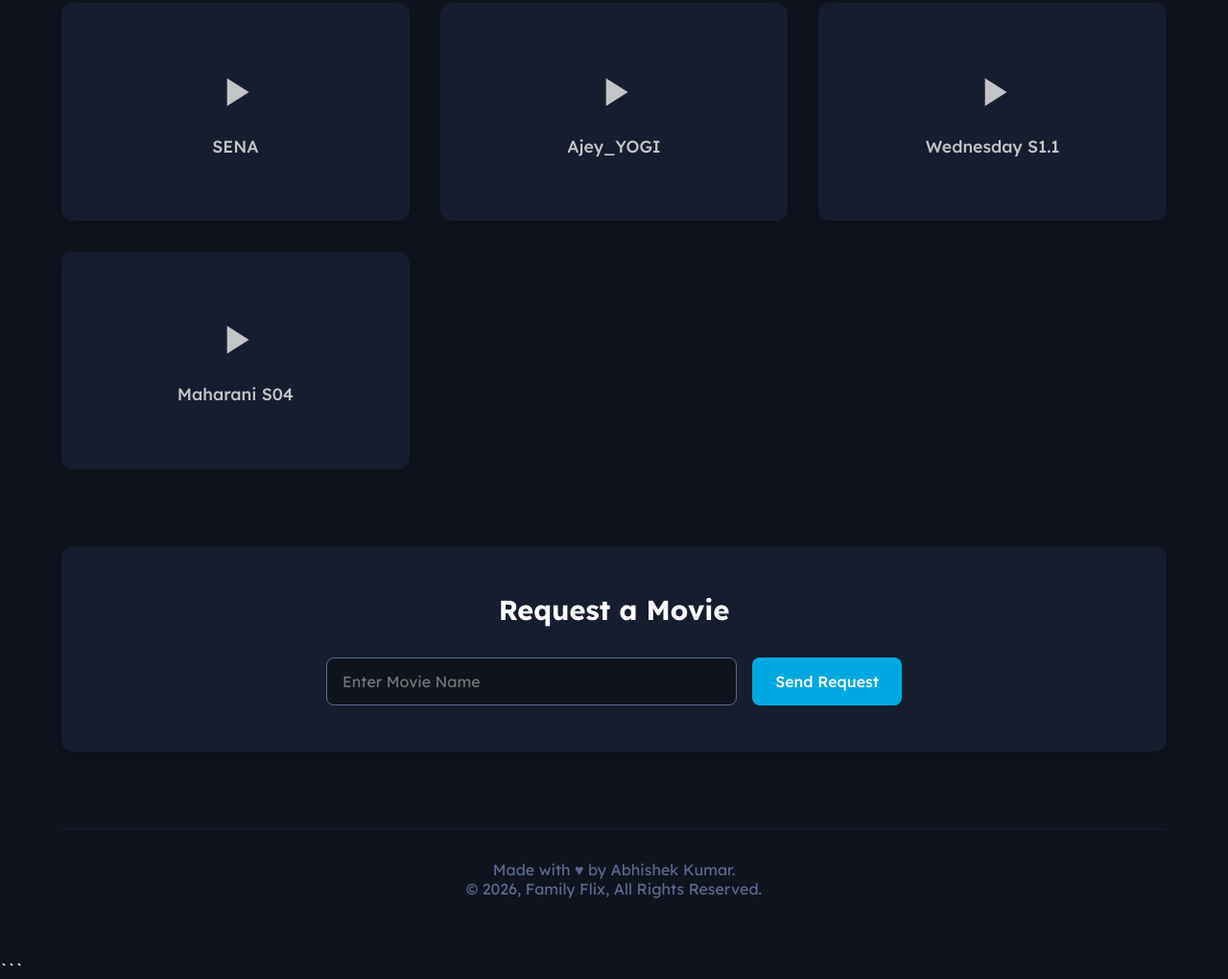
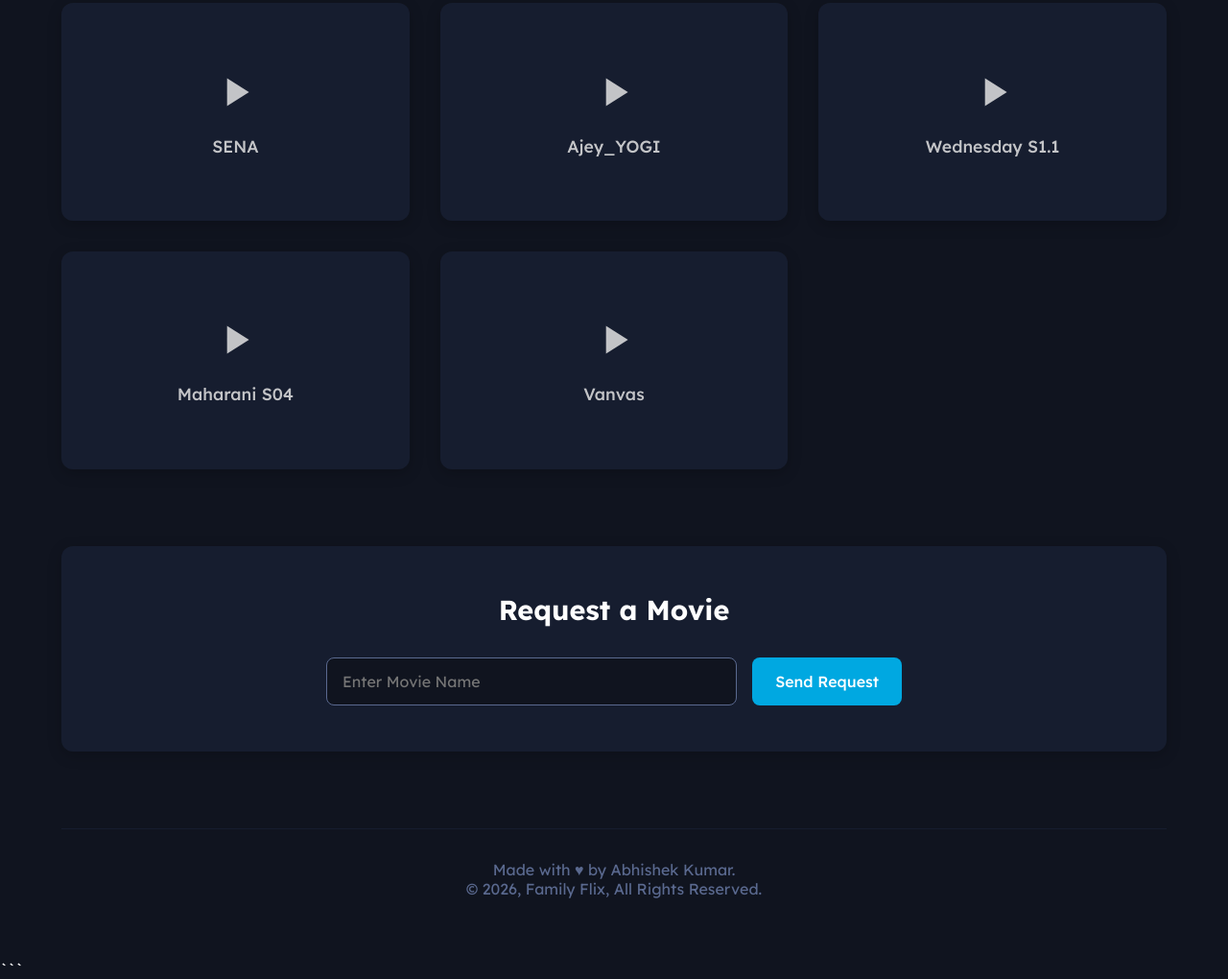
Before and after one commit to Abhishek10306/FAMILY_FLIX, a plain HTML site: page index.html in a window 1280 px wide. Shown: the part 730-1750 px from the top of the page at 96% size. Drawn offline with Linux system fonts and the light colour scheme.

Commit message:
Add movie card for 'Vanvas' in index.html

```diff
--- a/index.html
+++ b/index.html
@@ -510,6 +510,19 @@
           <h3 class="movie-title">Maharani S04</h3>
         </div>
 
+        <div class="movie-card"
+          data-video-src="https://drive.google.com/file/d/1hK6VzkJwc4fPPQchPg_A4kFfTx9miB2d/preview">
+
+
+          <div class="play-icon">
+            <svg viewBox="0 0 24 24">
+              <path d="M8 5v14l11-7z"></path>
+            </svg>
+          </div>
+          <!-- CHANGE MOVIE NAME HERE -->
+          <h3 class="movie-title">Vanvas</h3>
+        </div>
+
       </section>
 
       <!-- REQUEST FORM SECTION -->
```
